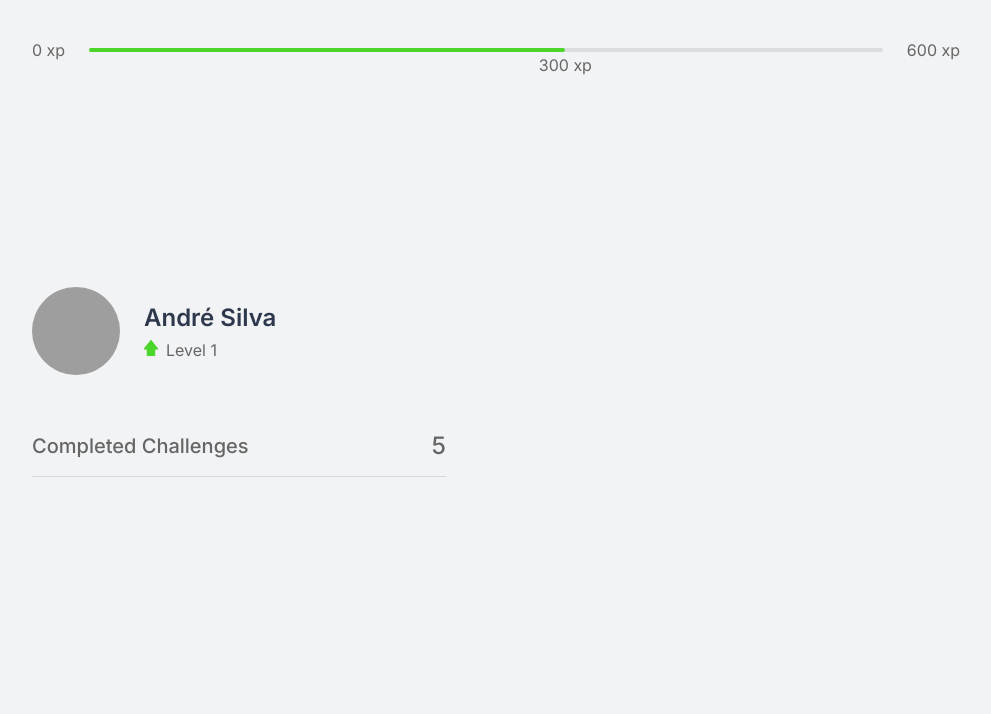
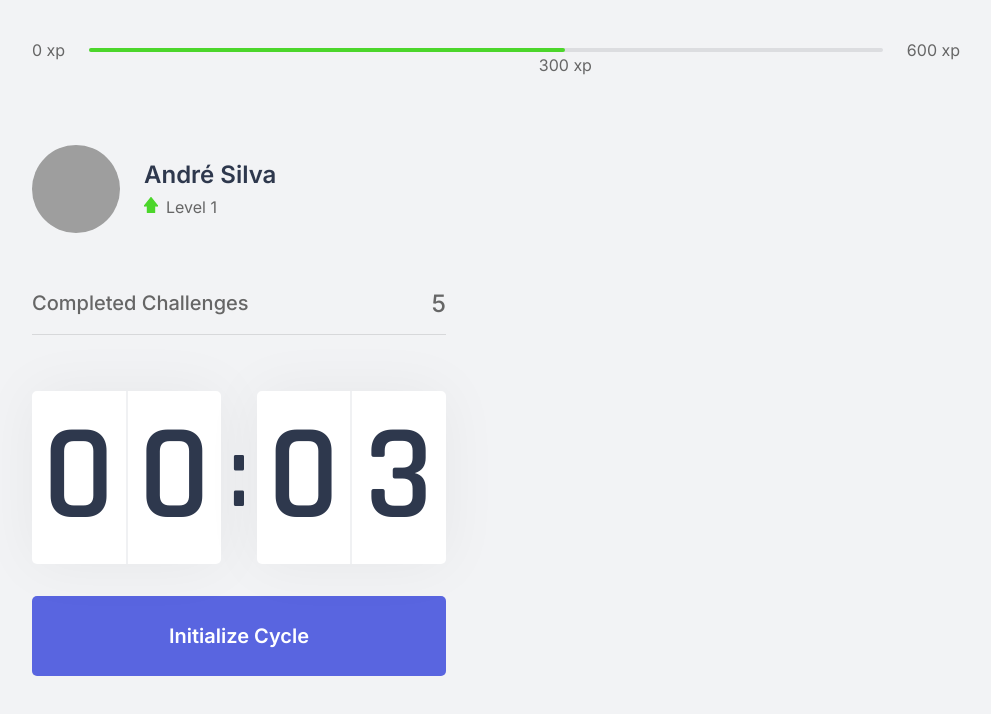
Before and after one commit to andre-silva-14/flex-it, a Next.js app: page / in a window 1280 px wide. Shown: the top 714 px of the page, without its empty margins (144-1135 px from the left). Built offline with nearby package versions, Linux system fonts and the light colour scheme; grey boxes are pictures that could not be loaded.

Commit message:
Add CountDown Component

```diff
--- /dev/null
+++ b/src/components/Countdown.tsx
@@ -0,0 +1,86 @@
+import { useState, useEffect } from 'react'
+import styles from '../styles/components/Countdown.module.css'
+
+let countdownTimeout: NodeJS.Timeout;
+
+export function Countdown() {
+    const [time, setTime] = useState(0.05 * 60);
+    const [isActive, setIsActive] = useState(false);
+    const [hasFinished, setHasFinished] = useState(false);
+
+    const minutes = ~~(time / 60);
+    const seconds = time % 60;
+
+    const [minuteLeft, minuteRight] = String(minutes).padStart(2, '0').split('');
+    const [secondLeft, secondRight] = String(seconds).padStart(2, '0').split('');
+
+    function startCountdown() {
+        setIsActive(true);
+    };
+
+    function resetCountdown() {
+        clearTimeout(countdownTimeout);
+        setIsActive(false);
+        setTime(0.05 * 60);
+    }
+
+    useEffect(() => {
+        if (isActive && time > 0) {
+            countdownTimeout = setTimeout(() => {
+                setTime(time - 1);
+            }, 1000);
+        } else if (isActive && time === 0) {
+            setHasFinished(true);
+            setIsActive(false);
+        }
+    }, [isActive, time])
+
+    return (
+        <div>
+            <div className={styles.countdownContainer}>
+                <div>
+                    <span>{minuteLeft}</span>
+                    <span>{minuteRight}</span>
+                </div>
+                <span>:</span>
+                <div>
+                    <span>{secondLeft}</span>
+                    <span>{secondRight}</span>
+                </div>
+            </div>
+
+            { hasFinished ? (
+                <button
+                    disabled
+                    className={styles.countdownButton}
+                >
+                    Cycle Ended
+                </button>
+            ) : (
+                <>
+                { isActive ? (
+                    <button
+                        type="button"
+                        className={`${styles.countdownButton} ${styles.abandonCountdownButton}`}
+                        onClick={resetCountdown}
+                    >
+                        Abandon Cycle
+                    </button>
+                ) : (
+                    <button
+                        type="button"
+                        className={styles.countdownButton}
+                        onClick={startCountdown}
+                    >
+                        Initialize Cycle
+                    </button>
+                )}
+                </>
+            )}
+
+
+
+
+        </div>
+    )
+}
--- a/src/pages/_document.tsx
+++ b/src/pages/_document.tsx
@@ -5,6 +5,8 @@ export default class MyDocument extends Document {
         return (
             <Html>
                 <Head>
+                    <link rel="shortcut icon" href="favicon.png" type="image/png"/>
+
                     <link rel="preconnect" href="https://fonts.gstatic.com" />
                     <link href="https://fonts.googleapis.com/css2?family=Inter:wght@400;500;600&family=Rajdhani:wght@600&display=swap" rel="stylesheet" />
                 </Head>
--- a/src/pages/index.tsx
+++ b/src/pages/index.tsx
@@ -1,6 +1,8 @@
 import { CompletedChallenges } from "../components/CompletedChallenges";
+import { Countdown } from "../components/Countdown";
 import ExperienceBar from "../components/ExperienceBar";
 import { Profile } from "../components/Profile";
+import Head from "next/head";
 
 import styles from '../styles/pages/Home.module.css'
 
@@ -8,11 +10,17 @@ import styles from '../styles/pages/Home.module.css'
 export default function Home() {
   return (
     <div className={styles.container}>
+      <Head>
+        <title>Flex.it</title>
+      </Head>
+
       <ExperienceBar/>
+
       <section className={styles.leftContainer}>
         <div>
           <Profile />
           <CompletedChallenges />
+          <Countdown />
         </div>
       </section>
     </div>
--- /dev/null
+++ b/src/styles/components/Countdown.module.css
@@ -0,0 +1,80 @@
+.countdownContainer {
+    display: flex;
+    align-items: center;
+    font-family: Rajdhani;
+    font-weight: 600;
+    color: var(--title);
+}
+
+.countdownContainer > div {
+    flex: 1;
+
+    display: flex;
+    align-items: center;
+    justify-content: space-evenly;
+
+    background: var(--white);
+    box-shadow: 0 0 60px rgba(0, 0, 0, 0.05);
+    border-radius: 5px;
+    font-size: 8.5rem;
+    text-align: center;
+}
+
+.countdownContainer > div span {
+    flex: 1;
+}
+
+.countdownContainer > div span:first-child {
+    border-right: 1px solid #f0f1f3;
+}
+
+.countdownContainer > div span:last-child {
+    border-left: 1px solid #f0f1f3;
+}
+
+.countdownContainer > span {
+    font-size: 6.25rem;
+    margin: 0 0.5rem;
+}
+
+.countdownButton {
+    width: 100%;
+    height: 5rem;
+
+    margin-top: 2rem;
+
+    display: flex;
+    align-items: center;
+    justify-content: center;
+
+    border: none;
+    border-radius: 5px;
+
+    background: var(--blue);
+    color: var(--white);
+
+    font-size: 1.25rem;
+    font-weight: 600;
+
+    transition: background-color 200ms;
+}
+
+.countdownButton:not(:disabled):hover {
+    background: var(--blue-dark);
+}
+
+.abandonCountdownButton {
+    background: var(--white);
+    color: var(--title);
+}
+
+.abandonCountdownButton:hover {
+    background: var(--red);
+    color: var(--white);
+}
+
+.countdownButton:disabled {
+    background: var(--white);
+    color: var(--text);
+    cursor: not-allowed;
+}
```
